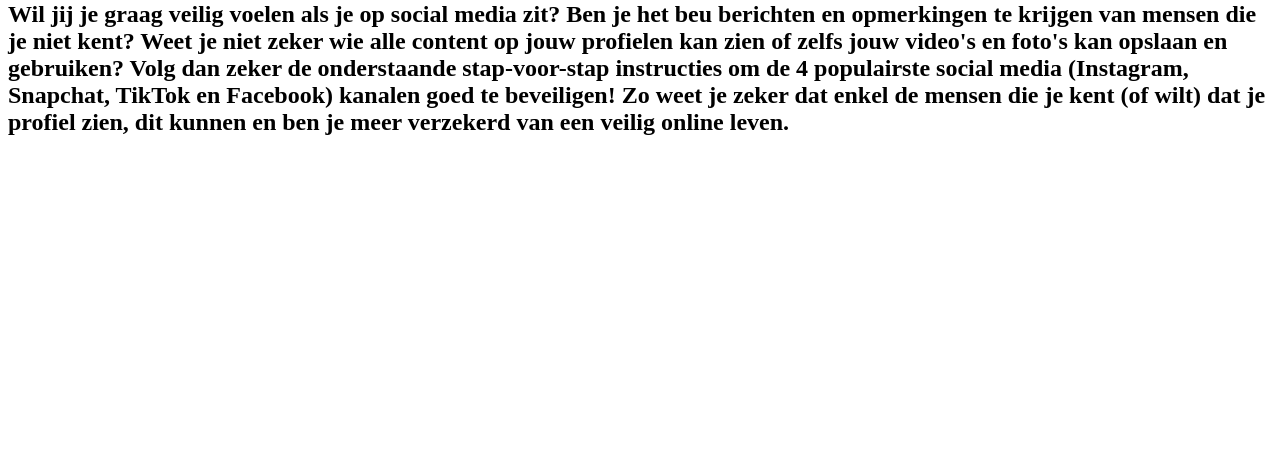
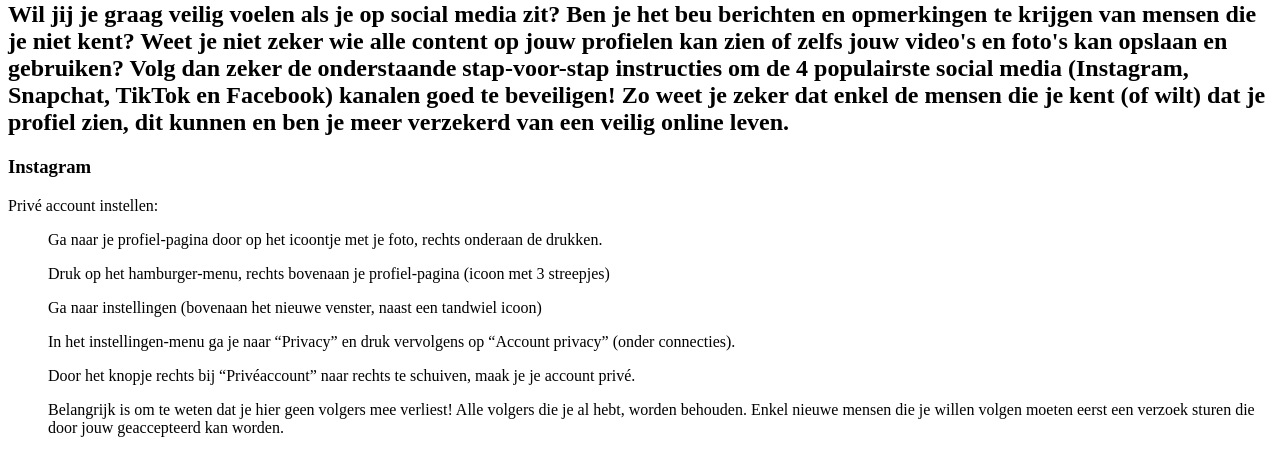
Before and after one commit to EvaWillemsen/EvaWillemsen.github.io, a plain HTML site: page index.html in a window 1280 px wide. Shown: the part 79-554 px from the top of the page. Drawn offline with Linux system fonts and the light colour scheme.

Commit message:
Hoofdstuk Instagram added

```diff
--- a/index.html
+++ b/index.html
@@ -15,3 +15,13 @@
 		Volg dan zeker de onderstaande stap-voor-stap instructies om de 4 populairste social media (Instagram, Snapchat, TikTok en Facebook) kanalen goed te beveiligen!
 		Zo weet je zeker dat enkel de mensen die je kent (of wilt) dat je profiel zien, dit kunnen en ben je meer verzekerd van een veilig online leven.
 	</h2>
+
+<h3>Instagram</h3>
+	<p>Privé account instellen:</p>
+	<ol>Ga naar je profiel-pagina door op het icoontje met je foto, rechts onderaan de drukken.</ol>
+	<ol>Druk op het hamburger-menu, rechts bovenaan je profiel-pagina (icoon met 3 streepjes)</ol>
+	<ol>Ga naar instellingen (bovenaan het nieuwe venster, naast een tandwiel icoon)</ol>
+	<ol>In het instellingen-menu ga je naar “Privacy” en druk vervolgens op “Account privacy” (onder connecties).</ol>
+	<ol>Door het knopje rechts bij “Privéaccount” naar rechts te schuiven, maak je je account privé.</ol>
+	<ol>Belangrijk is om te weten dat je hier geen volgers mee verliest! Alle volgers die je al hebt, worden behouden. Enkel nieuwe mensen die je
+			willen volgen moeten eerst een verzoek sturen die door jouw geaccepteerd kan worden.</ol>
```
